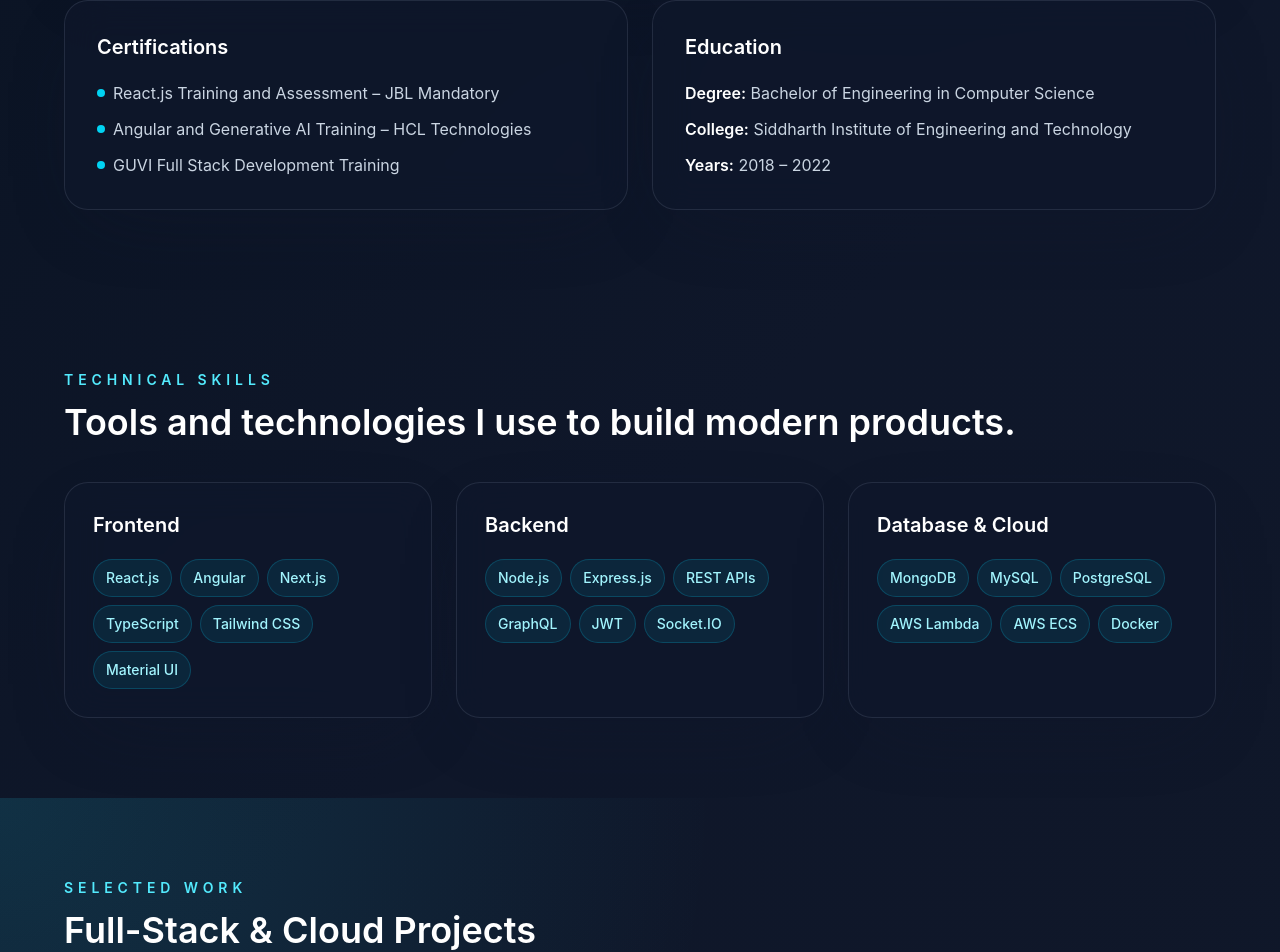
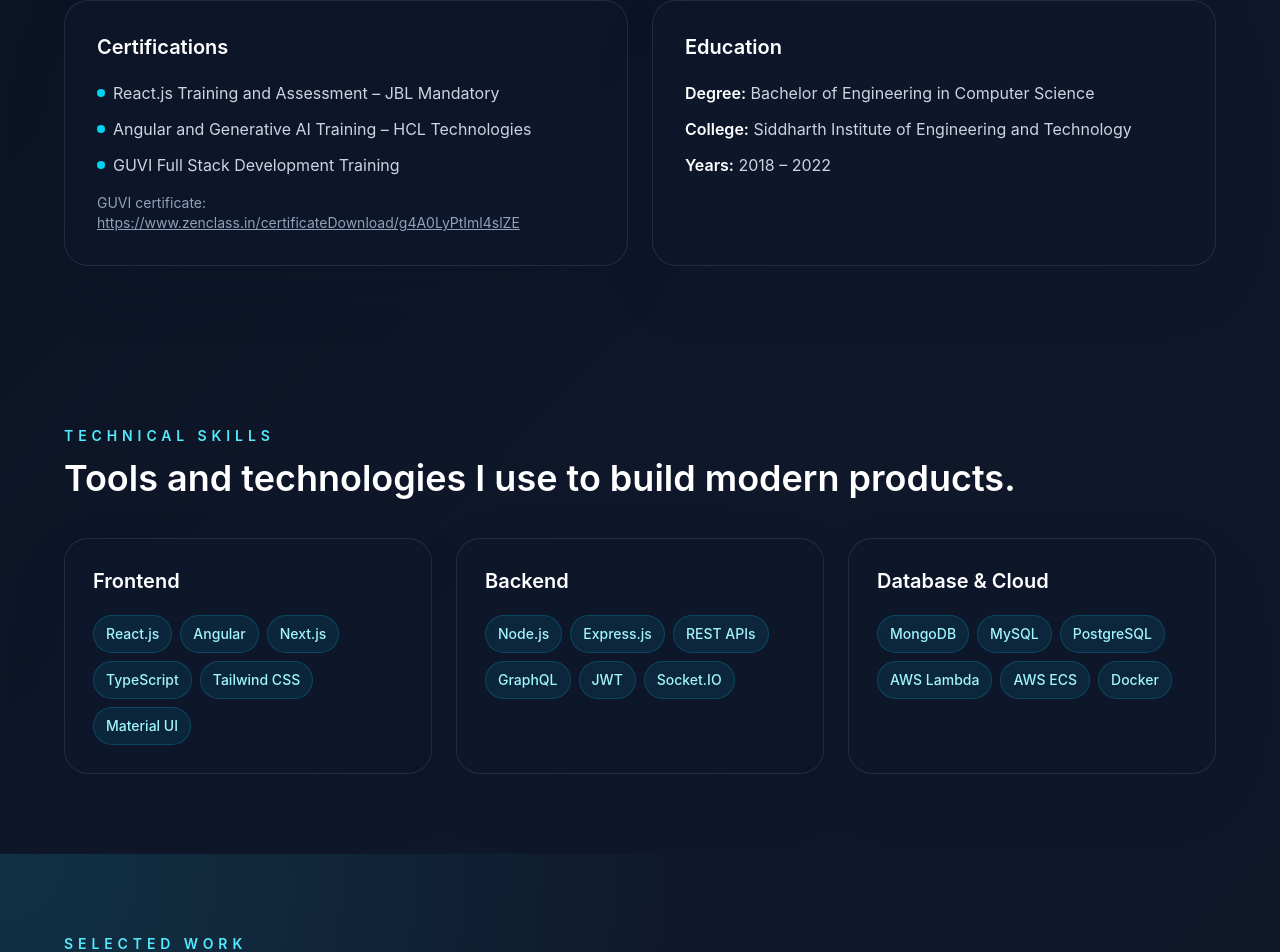
Before and after one commit to nelavaihema/PROTFOLIO, a React (Create React App) app in the folder client/: page / in a window 1280 px wide. Shown: the part 1335-2287 px from the top of the page. Built offline with nearby package versions, Linux system fonts and the light colour scheme.

Commit message:
guvi certificate

```diff
--- a/client/src/components/About.js
+++ b/client/src/components/About.js
@@ -69,6 +69,9 @@ const About = () => {
                 </li>
               ))}
             </ul>
+            <p className="mt-4 text-sm text-slate-400">
+              GUVI certificate: <a href="https://www.zenclass.in/certificateDownload/g4A0LyPtIml4slZE" target="_blank" rel="noopener noreferrer" className="underline hover:text-cyan-300">https://www.zenclass.in/certificateDownload/g4A0LyPtIml4slZE</a>
+            </p>
           </div>
           <div className="section-shell rounded-3xl bg-slate-900/70 p-8">
             <h3 className="text-xl font-semibold text-white">Education</h3>
```
